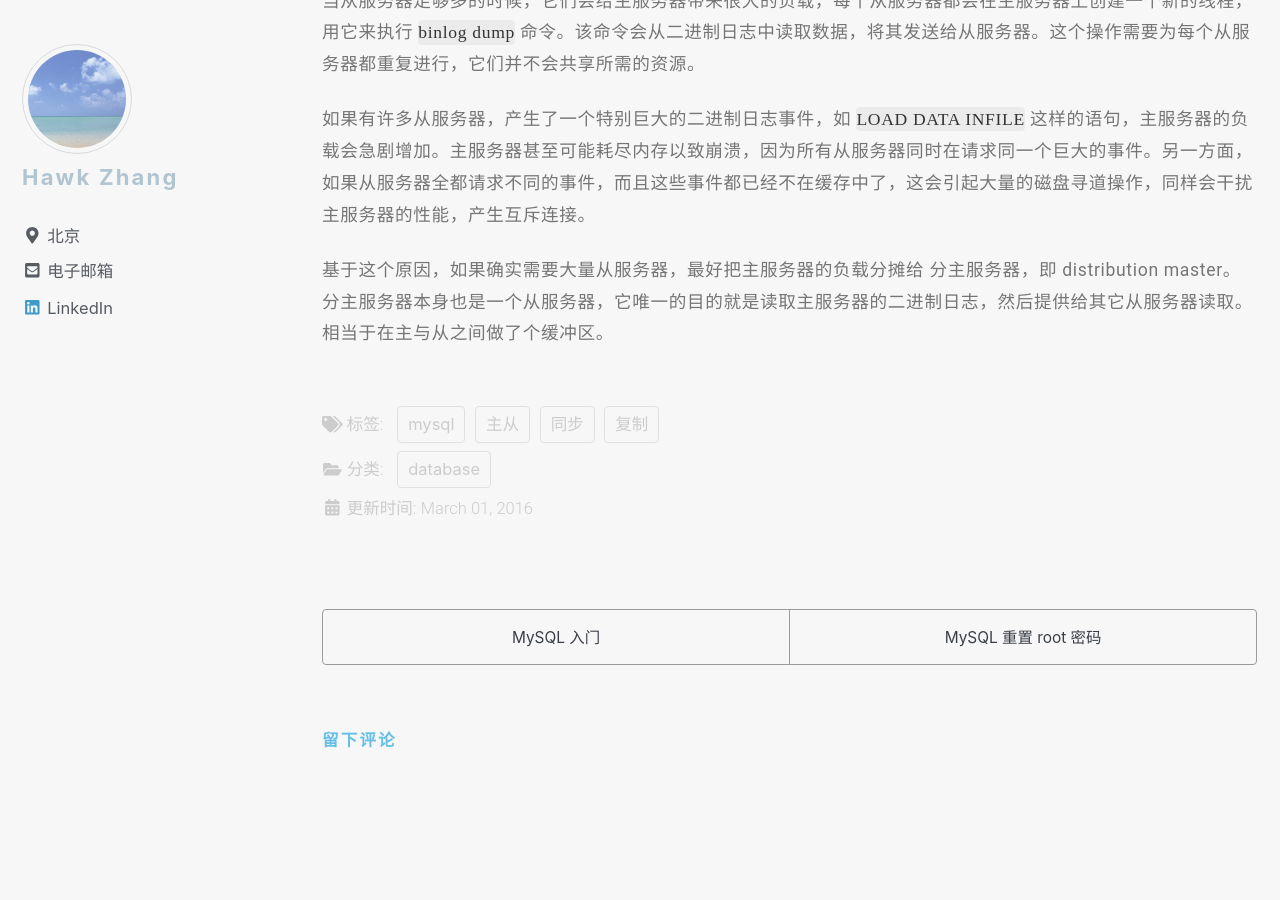
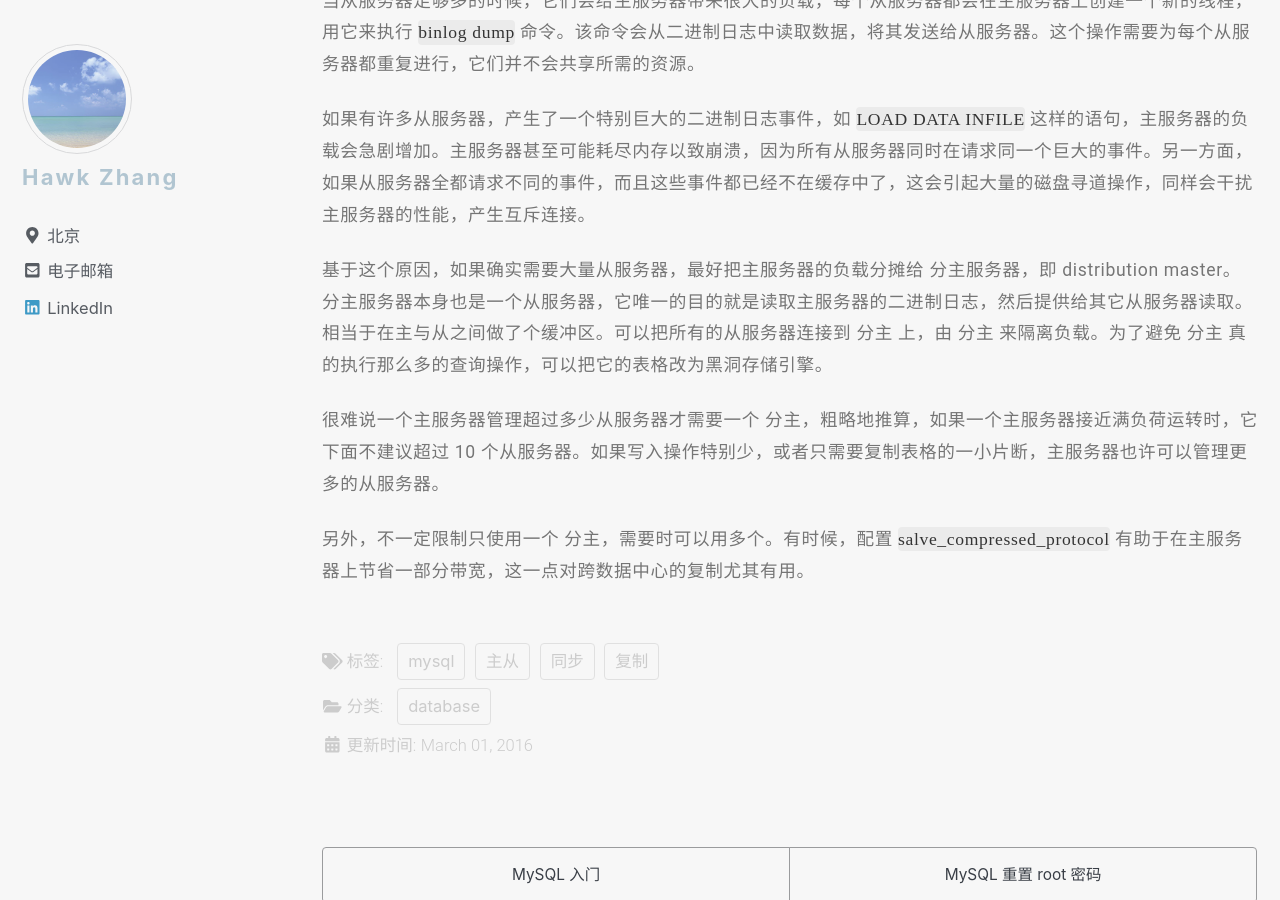
Before and after one commit to narru888/linotes_note, a Jekyll site: the page built from _posts/mysql/2016-03-01-master.slave.md, in a window 1280 px wide and 900 px high, scrolled down 34784 px. Built offline with Jekyll 4.4.1, drawn with Linux system fonts in a browser that asks for light colours; nearby versions of some CDN libraries; a script that is not in the unit is left out; comment, search, counter and statistics services are not loaded.

Commit message:
update on 2018-08-13 16:50:01 CST

```diff
--- a/_posts/mysql/2016-03-01-master.slave.md
+++ b/_posts/mysql/2016-03-01-master.slave.md
@@ -1088,4 +1088,8 @@ MySQL 不支持多源复制：即一个 从 上面有多个 主 的拓扑。
 
 如果有许多从服务器，产生了一个特别巨大的二进制日志事件，如 `LOAD DATA INFILE` 这样的语句，主服务器的负载会急剧增加。主服务器甚至可能耗尽内存以致崩溃，因为所有从服务器同时在请求同一个巨大的事件。另一方面，如果从服务器全都请求不同的事件，而且这些事件都已经不在缓存中了，这会引起大量的磁盘寻道操作，同样会干扰主服务器的性能，产生互斥连接。
 
-基于这个原因，如果确实需要大量从服务器，最好把主服务器的负载分摊给 分主服务器，即 distribution master。分主服务器本身也是一个从服务器，它唯一的目的就是读取主服务器的二进制日志，然后提供给其它从服务器读取。相当于在主与从之间做了个缓冲区。
+基于这个原因，如果确实需要大量从服务器，最好把主服务器的负载分摊给 分主服务器，即 distribution master。分主服务器本身也是一个从服务器，它唯一的目的就是读取主服务器的二进制日志，然后提供给其它从服务器读取。相当于在主与从之间做了个缓冲区。可以把所有的从服务器连接到 分主 上，由 分主 来隔离负载。为了避免 分主 真的执行那么多的查询操作，可以把它的表格改为黑洞存储引擎。
+
+很难说一个主服务器管理超过多少从服务器才需要一个 分主，粗略地推算，如果一个主服务器接近满负荷运转时，它下面不建议超过 10 个从服务器。如果写入操作特别少，或者只需要复制表格的一小片断，主服务器也许可以管理更多的从服务器。
+
+另外，不一定限制只使用一个 分主，需要时可以用多个。有时候，配置 `salve_compressed_protocol` 有助于在主服务器上节省一部分带宽，这一点对跨数据中心的复制尤其有用。
```
